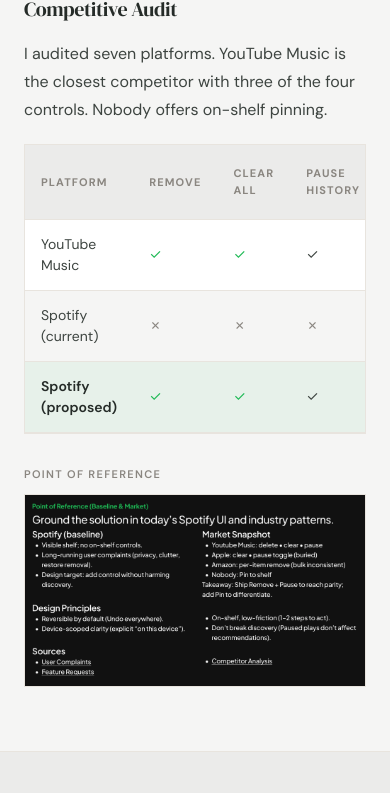
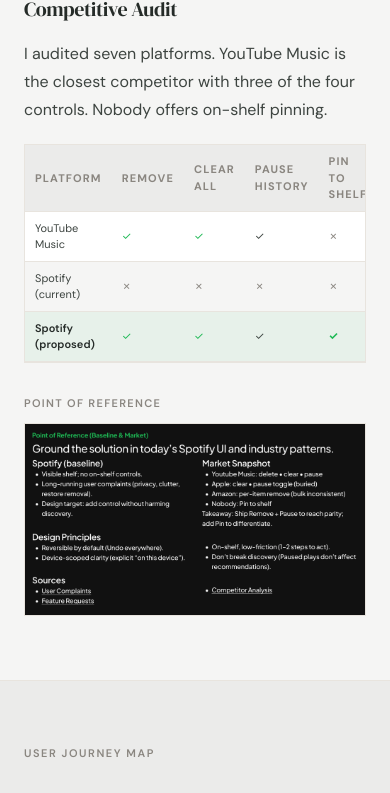
Before and after one commit to alfonsobarreiro/alfonso-barreiro, a Next.js app: page /work/spotify in a window 390 px wide. Shown: the part 5594-6387 px from the top of the page. Built offline with nearby package versions, Linux system fonts and the light colour scheme; a web font is replaced by a local one.

Commit message:
Mobile: iOS viewport lock, table column fit, hide Spotify annotations, SVG/grid overflow fixes

```diff
--- a/src/app/globals.css
+++ b/src/app/globals.css
@@ -182,6 +182,23 @@
   .cs-grid-collapse {
     grid-template-columns: 1fr !important;
   }
+
+  /* Spotify animation — hide annotations panel on mobile (they float beside
+     the phone and create a huge empty gap when opacity is 0) */
+  .spra-annotations {
+    display: none !important;
+  }
+  /* Shrink the phone to fit comfortably on mobile */
+  .spra-phone {
+    width: clamp(200px, 60vw, 260px) !important;
+  }
+
+  /* Case study — tables: tighter cell padding on mobile */
+  .cs-table-scroll th,
+  .cs-table-scroll td {
+    padding: 8px 10px !important;
+    font-size: 11px !important;
+  }
 }
 @media (min-width: 768px) {
   .hamburger { display: none !important; }
```
